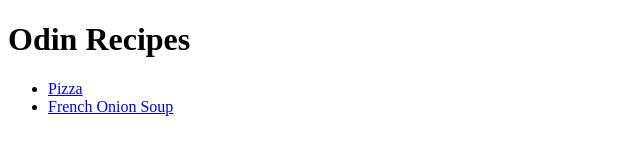
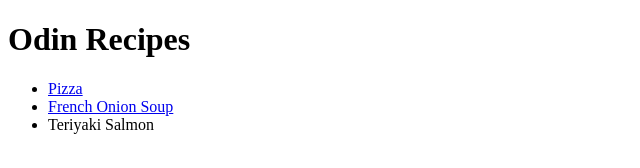
Before and after one commit to ylrjae/odin_recipes, a plain HTML site: page index.html in a window 1280 px wide. Shown: the whole page, without its empty margins (0-640 px from the left). Drawn offline with Linux system fonts and the light colour scheme.

```diff
--- a/index.html
+++ b/index.html
@@ -10,6 +10,7 @@
     <ul>
         <li><a href="./recipes/pizza.html">Pizza</a></li>
         <li><a href="./recipes/french-onion-soup.html">French Onion Soup</a></li>
+        <li><a href="./recipes/salmon.html"></a>Teriyaki Salmon</li>
     </ul>
 
 </body>
```
